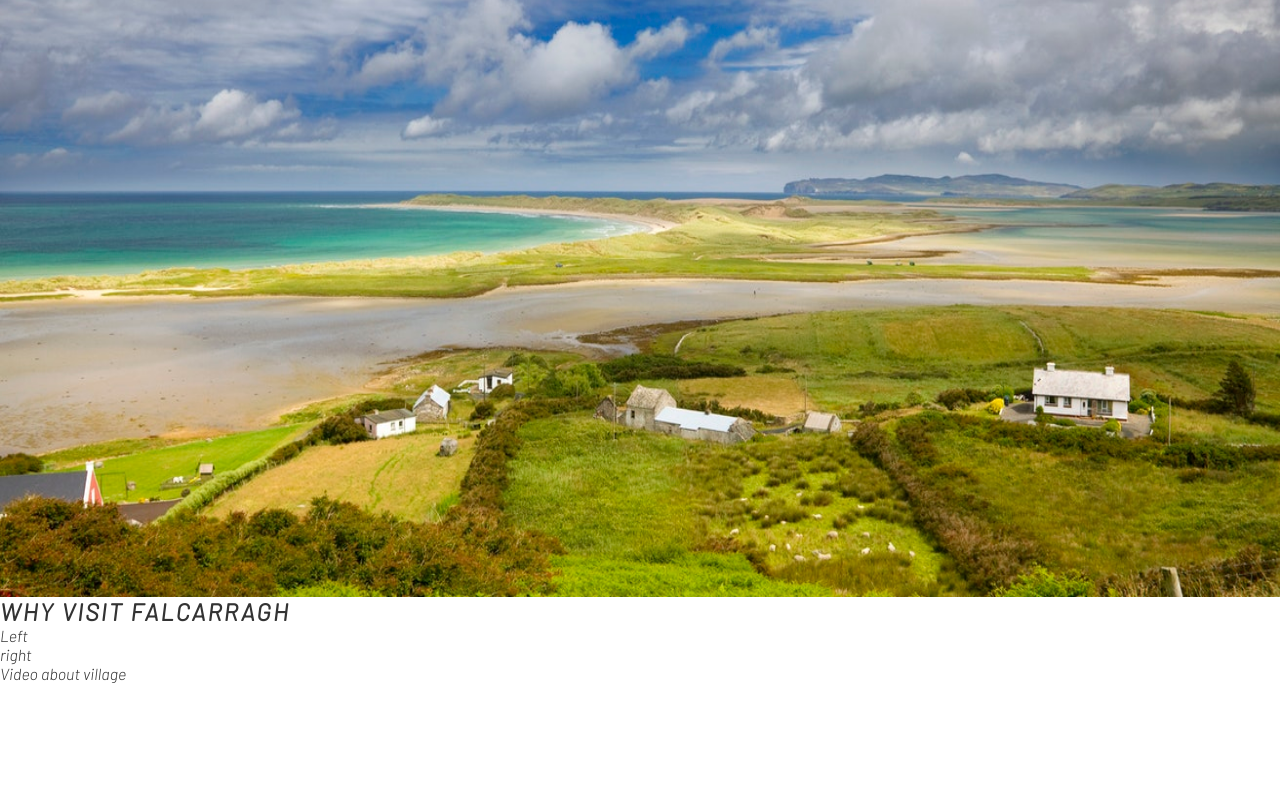
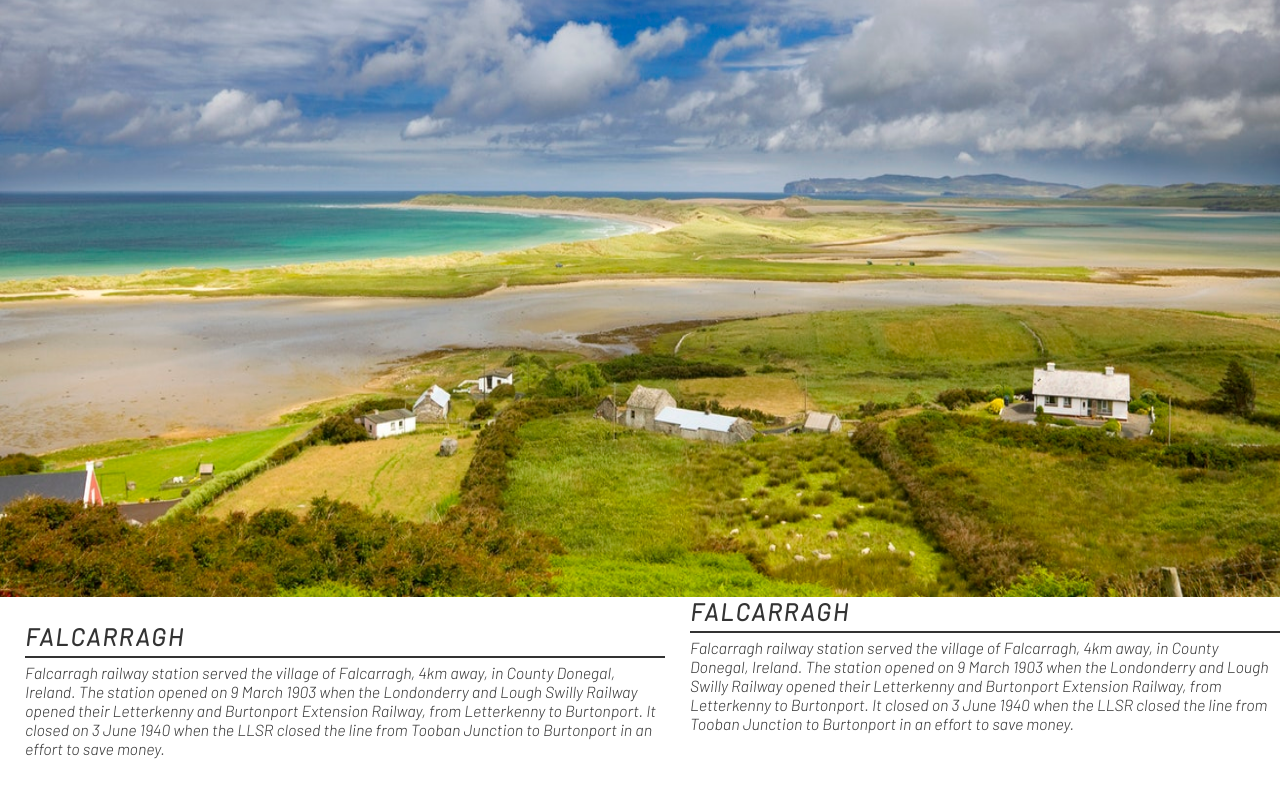
Before and after one commit to Markp1312/Portfolio-Project-1, a plain HTML site: page index.html in a window 1280 px wide. Shown: the part 153-952 px from the top of the page. Before the commit the page ends 836 px from the top, so only its background shows below. Drawn offline with Linux system fonts and the light colour scheme.

Commit message:
Latest Push missing updates

```diff
--- a/assets/css/style.css
+++ b/assets/css/style.css
@@ -70,6 +70,36 @@ body {
 #home-hero-outer {
     height: 600px;
     width: 100%;
+    position: relative;
     overflow: hidden;
-    position: relative;
 }
+
+/* Why visiting Falcarragh section */
+
+#visit-top-block {
+    height:600px;
+}
+
+/* Block Left top */
+
+#top-left-block {
+    padding: 25px;
+    width: 50%;
+    float:left;
+}
+
+#top-left-block-heading {
+    border-bottom: 2px;
+    border-color: #333;
+}
+
+hr {
+    border-top: 2px solid #333;
+    margin: 5px 0;
+}
+
+#top-right-block {
+    padding: 50px;
+    width:50%;
+    float: right;
+}
--- a/index.html
+++ b/index.html
@@ -37,13 +37,36 @@
     <section id="home-hero-outer">
         <div id="home-hero-image"></div>
     </section>
-    <section>
-        <h1>Why visit Falcarragh</h1>
-        <div>Left</div>
-        <div>right</div>
+    <section id="visit-top-block">
+        <div id="top-left-block">
+            <div id="top-left-block-heading">
+                <h2>Falcarragh</h2>
+                <hr>
+                <p>
+                    Falcarragh railway station served the village of Falcarragh, 4km away, in County Donegal, Ireland.
+                    The station opened on 9 March 1903 when the Londonderry and Lough Swilly Railway opened their
+                    Letterkenny and Burtonport Extension Railway,
+                    from Letterkenny to Burtonport. It closed on 3 June 1940 when the LLSR closed the line from Tooban
+                    Junction to Burtonport in an effort to save money.
+                </p>
+            </div>
+        </div>
+        <div id="top-right-block">right</div>
+        <div id="top-right-block-heading">
+            <h2>Falcarragh</h2>
+            <hr>
+            <p>
+                Falcarragh railway station served the village of Falcarragh, 4km away, in County Donegal, Ireland.
+                The station opened on 9 March 1903 when the Londonderry and Lough Swilly Railway opened their
+                Letterkenny and Burtonport Extension Railway,
+                from Letterkenny to Burtonport. It closed on 3 June 1940 when the LLSR closed the line from Tooban
+                Junction to Burtonport in an effort to save money.
+            </p>
+        </div>
+        </div>
     </section>
     <section>
-        <h1></h1>
+        <h1>this is a placeholder</h1>
     </section>
     <section>Video about village</section>
     <footer>
```
Also changed, not shown: assets/images/block-top-right-image.jpg (added).
